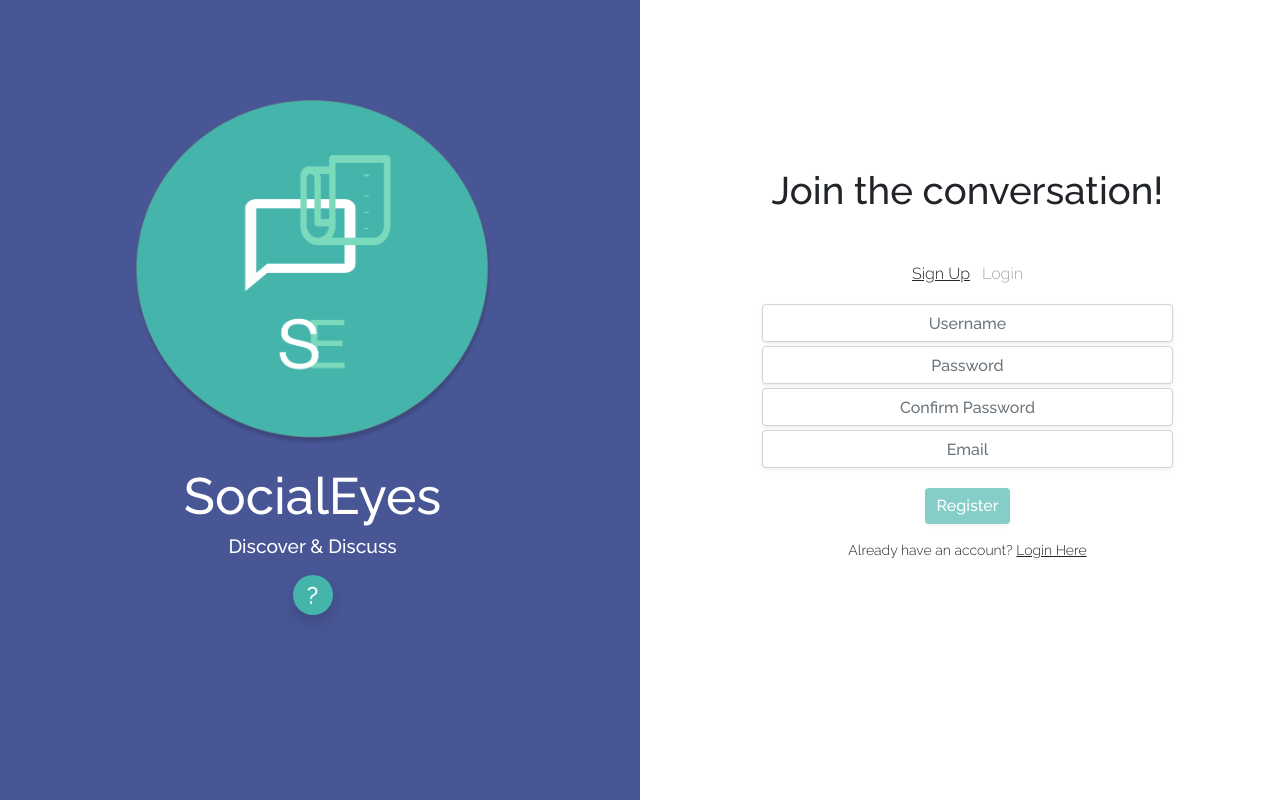
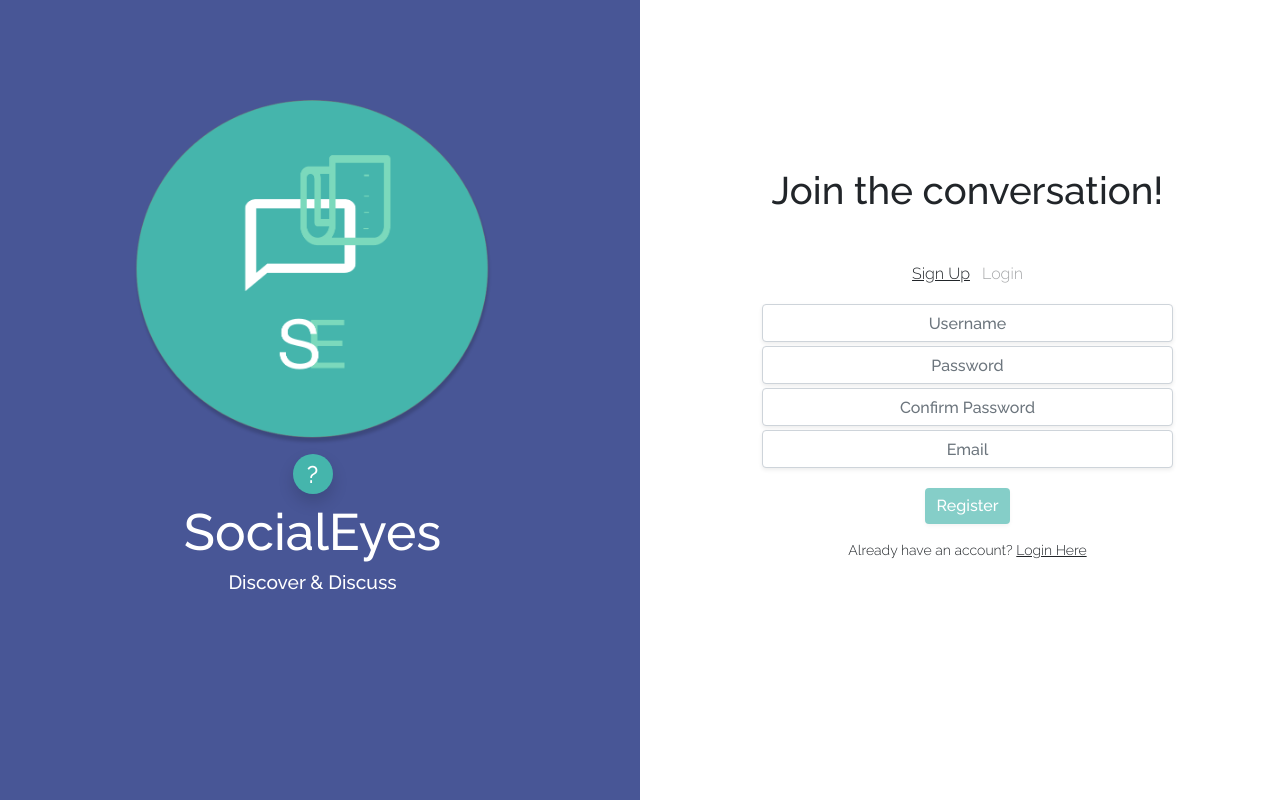
Before and after one commit to davidosongschool/SocialEyes, a Flask app: page / in a window 1280 px wide. Run offline with Flask 2, Linux system fonts and the light colour scheme; some libraries are stand-ins or nearby versions.

Commit message:
follow/unfollow button added to mobile profile page / Fixed alignment issue on learn more button

```diff
--- a/static/css/style.css
+++ b/static/css/style.css
@@ -313,11 +313,12 @@ padding: 20px;
 }
 
 .profile-btn {
-    width: 200px !important;
+    width: 100px !important;
     background-color: #45B5AC !important;
     color: white !important;
     border: none !important;
-    float: right;
+    margin-bottom: 10px;
+
 }
 
 .profile-btn:hover {
@@ -770,4 +771,9 @@ font-weight: 500;
 }
 
 
+.profile-btn {
+width: 200px !important;
+float: right !important;
 }
+
+}
--- a/templates/follow.html
+++ b/templates/follow.html
@@ -28,7 +28,7 @@
       </div>
       <div class="contain-results text-center mx-auto">
         {% for n in results %} {% set render = namespace(total=0) %}
-        <!--Dont show the login in user in the search results-->
+        <!--Dont show the logged in user in the search results-->
         {% if n['username'] != my_username %}
         <div class="row results-row">
           <div class="col-6">
@@ -42,7 +42,6 @@
           </div>
           <div class="col-6">
             {% for x in user['following']%} {% if x == n['username']%}
-            <!--Maybe render unfollow ??-->
             <form action="{{url_for('unfollow')}}" method="POST">
               <button
                 type="submit"
--- a/templates/landing.html
+++ b/templates/landing.html
@@ -82,21 +82,20 @@
     <div class="page-container img-fluid">
         <div class="row">
         <div class="col-12 col-md-6 text-center logo-contain">
-          <img
+         <ul>
+        <li>  <img
             src="static/images/logo.png"
             class="landing-logo img-fluid"
             alt="logo"
-          />
-          <button class="d-inline d-md-none learn-more-btn text-center shadow m-2" data-toggle="modal" data-target="#aboutModal">
-            <span class="text-center">?</span>
-          </button>
-          <h4 class="landing-title d-none d-md-block">SocialEyes</h4>
-          <h6 class="sub-title d-none d-md-block">Discover & Discuss</h6>
-          <button class="d-none d-md-inline learn-more-btn text-center shadow m-2" data-toggle="modal" data-target="#aboutModal">
-            <span class="text-center">?</span>
-          </button>
+          /> </li>
+         <li style="margin-top: -20px;"><button class="learn-more-btn text-center shadow m-2" data-toggle="modal" data-target="#aboutModal">
+           <span class="text-center">?</span>
+          </button></li>
+          <li><h4 class="landing-title d-none d-md-block">SocialEyes</h4> </li>
+          <li><h6 class="sub-title d-none d-md-block">Discover & Discuss</h6> </li>
+          </ul>
+        </div>
 
-        </div>
 
         <!--Contain Register Form-->
         <div
```
Also changed, not shown: app.py (+6 -6 lines), templates/profile.html (+13 -1 lines), README.md.
